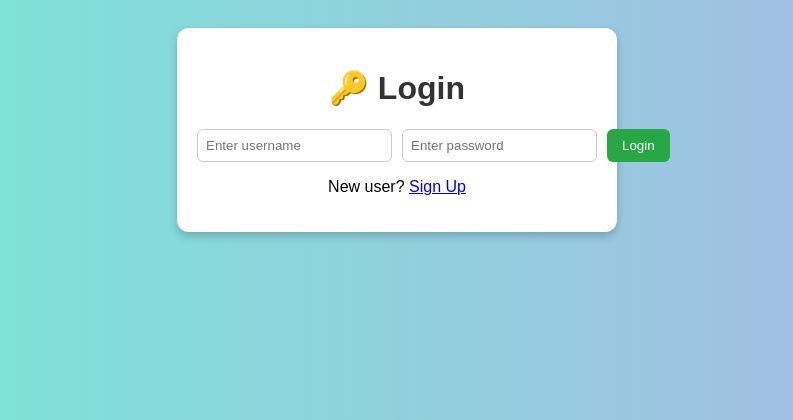
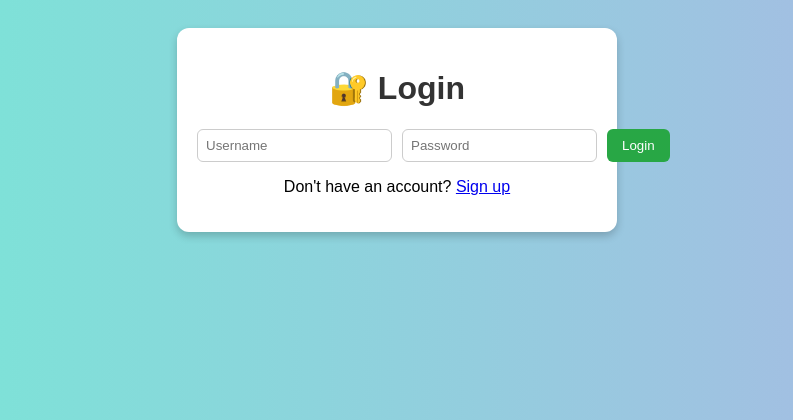
Before and after one commit to acecode101/todo-app-with-authentication, a Flask app: page /login in a window 1280 px wide. Shown: the top 420 px of the page, without its empty margins (243-1036 px from the left). Run offline with Flask 3, Linux system fonts and the light colour scheme.

Commit message:
Update login.html

```diff
--- a/templates/login.html
+++ b/templates/login.html
@@ -8,20 +8,22 @@
 </head>
 <body>
     <div class="container">
-        <h1>🔑 Login</h1>
-        {% with messages = get_flashed_messages(with_categories=True) %}
-        {% if messages %}
-            {% for category, message in messages %}
-                <p class="{{ category }}">{{ message }}</p>
-            {% endfor %}
-        {% endif %}
+        <h1>🔐 Login</h1>
+        {% with messages = get_flashed_messages(with_categories=true) %}
+            {% if messages %}
+                <ul class="flash-messages">
+                    {% for category, message in messages %}
+                        <li class="{{ category }}">{{ message }}</li>
+                    {% endfor %}
+                </ul>
+            {% endif %}
         {% endwith %}
-        <form method="POST">
-            <input type="text" name="username" placeholder="Enter username" required>
-            <input type="password" name="password" placeholder="Enter password" required>
+        <form action="/login" method="post">
+            <input type="text" name="username" placeholder="Username" required>
+            <input type="password" name="password" placeholder="Password" required>
             <button type="submit">Login</button>
         </form>
-        <p>New user? <a href="{{ url_for('signup') }}">Sign Up</a></p>
+        <p>Don't have an account? <a href="/signup">Sign up</a></p>
     </div>
 </body>
 </html>
```
